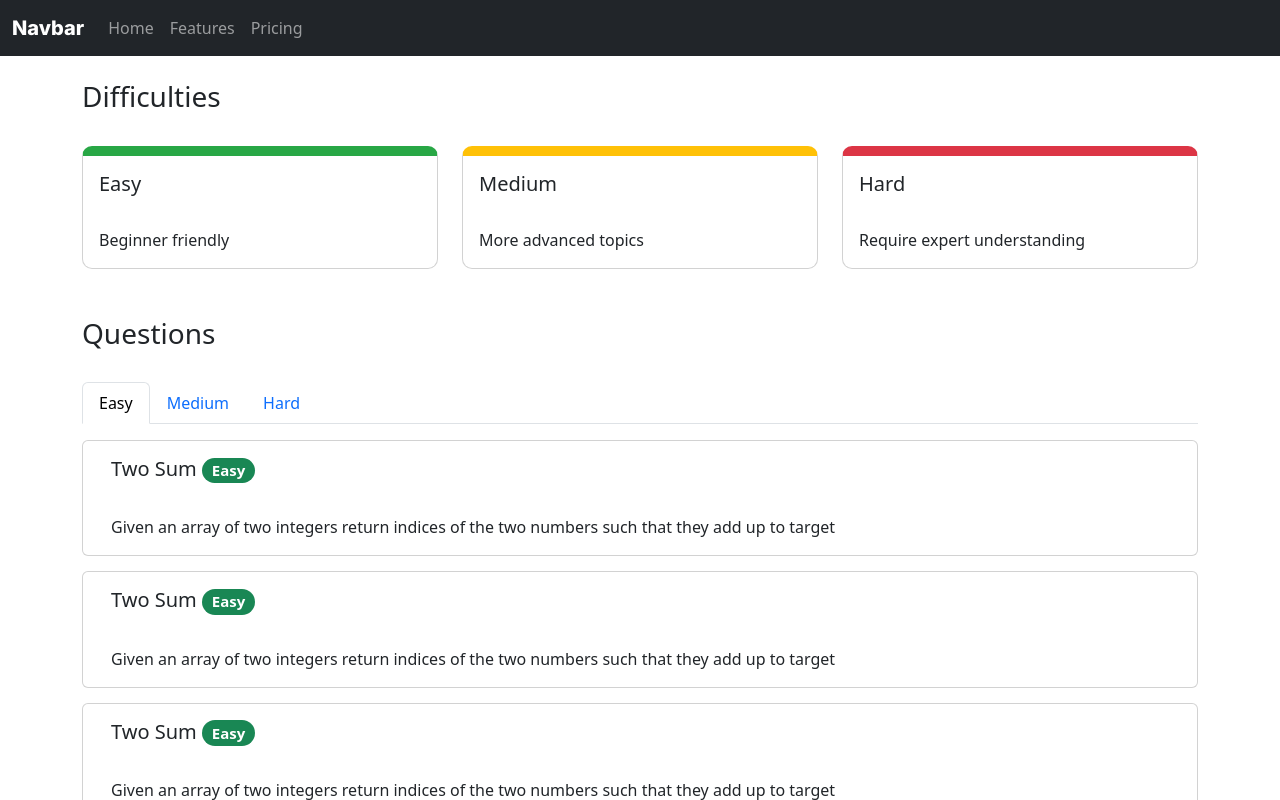
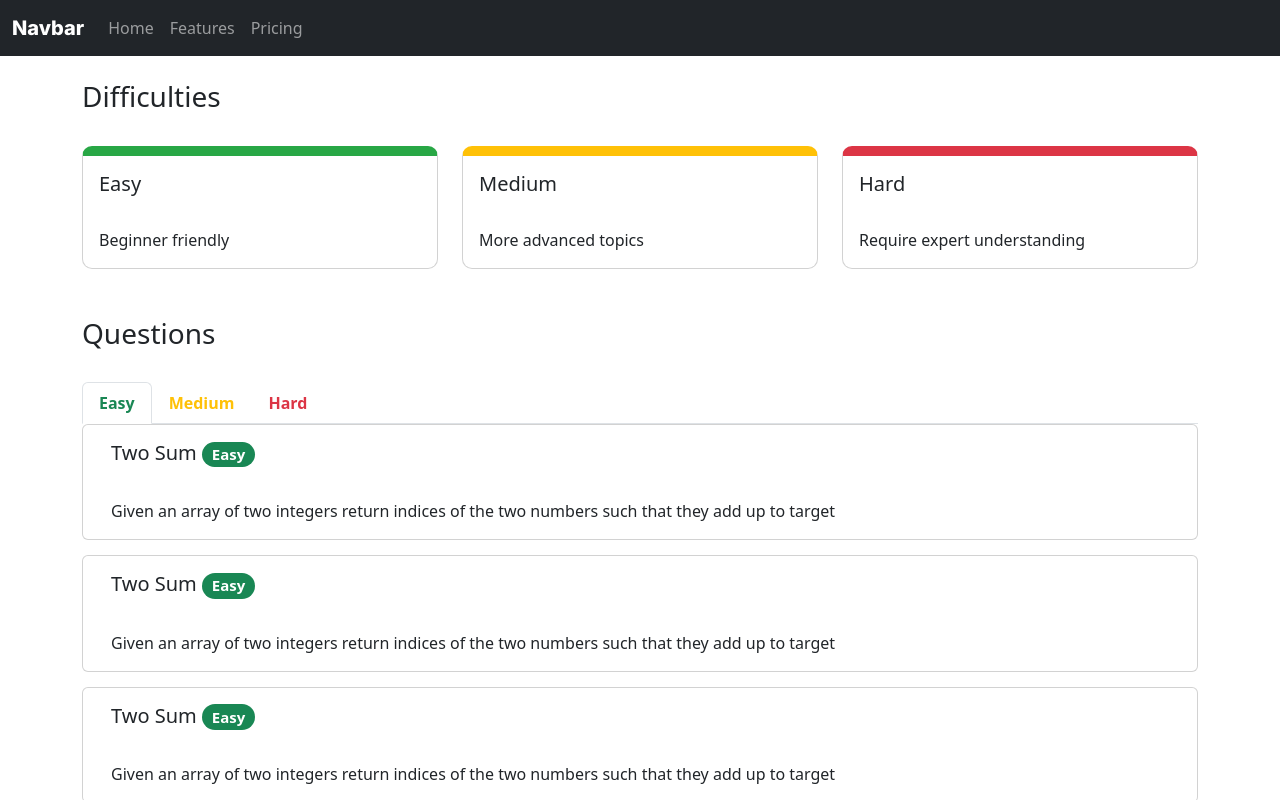
Before and after one commit to jlxw48/CS3219-PeerPrep, a React (Create React App) app in the folder front-end/: page / in a window 1280 px wide. Shown: the top 800 px of the page. Built offline with nearby package versions, Linux system fonts and the light colour scheme.

Commit message:
Add color to difficulty tab text

```diff
--- a/front-end/src/css/Questions.css
+++ b/front-end/src/css/Questions.css
@@ -12,3 +12,7 @@
 .home-questions-wrapper .row {
     margin: auto !important;
 }
+
+.questions-difficulty-tabs .nav-item button {
+    font-weight: bold;
+}
--- a/front-end/src/home/questions/Questions.jsx
+++ b/front-end/src/home/questions/Questions.jsx
@@ -9,8 +9,8 @@ function Questions(props) {
     return (
         <>
             <h3>Questions</h3><br />
-            <Tabs defaultActiveKey="profile" id="uncontrolled-tab-example" className="mb-3" defaultActiveKey="easy">
-                <Tab eventKey="easy" title="Easy">
+            <Tabs defaultActiveKey="profile" className="mb-3" defaultActiveKey="easy" className="questions-difficulty-tabs">
+                <Tab eventKey="easy" title="Easy" tabClassName="text-success">
                     <div className="home-questions-wrapper">
                         {props.questions.filter(question => question.difficulty === "easy").map(question => {
                             return (
@@ -21,7 +21,7 @@ function Questions(props) {
                         })}
                     </div>
                 </Tab>
-                <Tab eventKey="medium" title="Medium">
+                <Tab eventKey="medium" title="Medium" tabClassName="text-warning">
                     <div className="home-questions-wrapper">
                         {props.questions.filter(question => question.difficulty === "medium").map(question => {
                             return (
@@ -32,7 +32,7 @@ function Questions(props) {
                         })}
                     </div>
                 </Tab>
-                <Tab eventKey="hard" title="Hard">
+                <Tab eventKey="hard" title="Hard" tabClassName="text-danger">
                     <div className="home-questions-wrapper">
                         {props.questions.filter(question => question.difficulty === "hard").map(question => {
                             return (
```
Also changed, not shown: front-end/src/App.js (line endings or trailing spaces).
